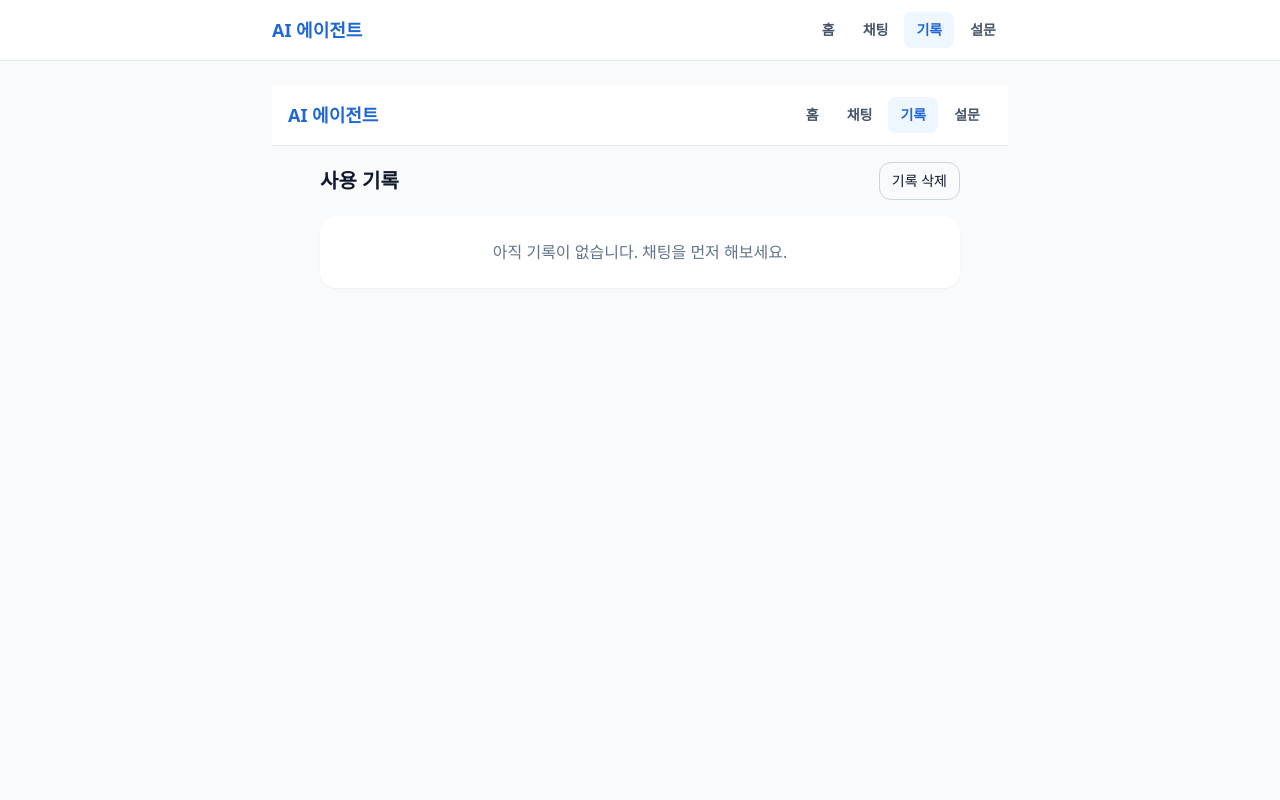
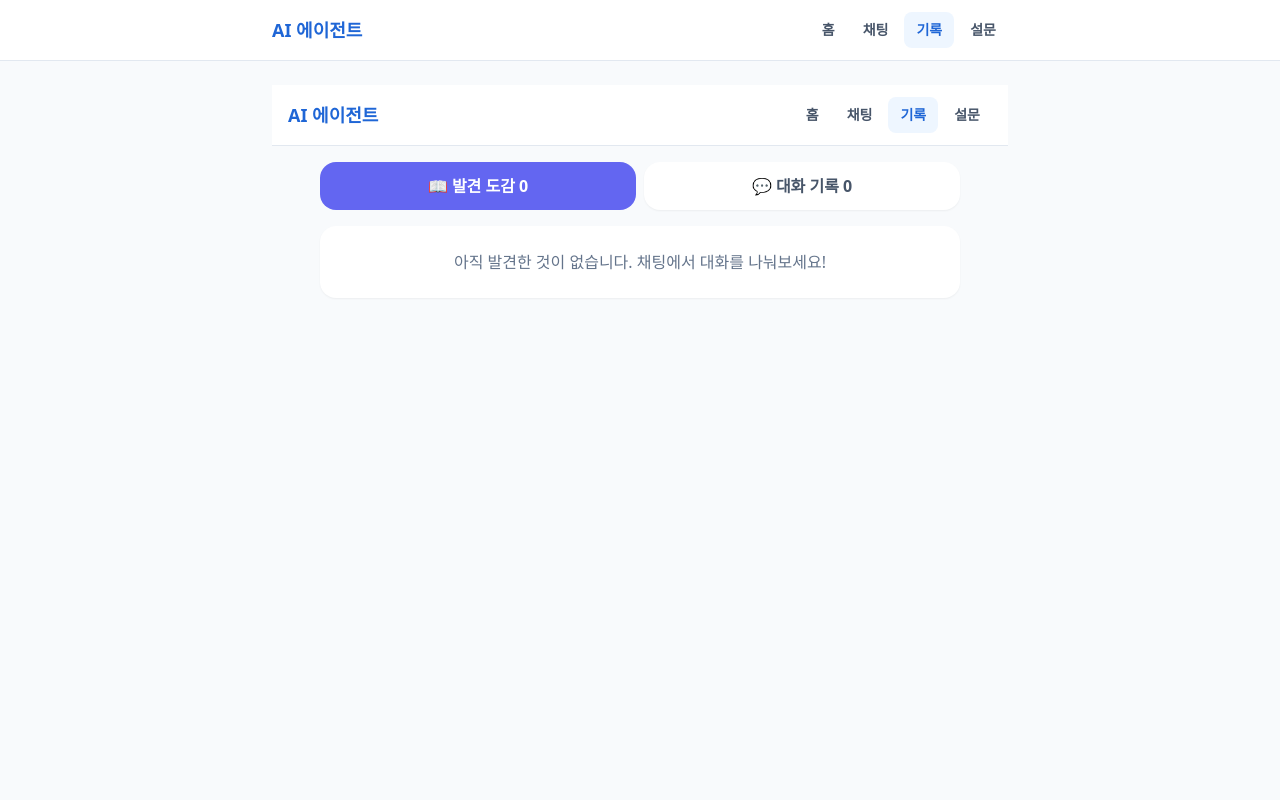
Before and after one commit to hyunguykorea/agent-site, a Next.js app: page /history in a window 1280 px wide. Shown: the top 800 px of the page. Built offline with nearby package versions, Linux system fonts and the light colour scheme.

Commit message:
Add files via upload

```diff
--- a/pages/history.tsx
+++ b/pages/history.tsx
@@ -1,21 +1,107 @@
-// 파일 위치: pages/history.tsx  (기존 파일 덮어쓰기 — historyStore.ts 와 함수 이름을 맞추기 위함)
+// 파일 위치: pages/history.tsx  (기존 파일 덮어쓰기)
+// 목적: "발견 도감"과 "대화 기록"을 한 페이지에서 탭으로 확인. 저장소는 localStorage 라 영구 유지됩니다.
+
 import { useEffect, useState } from 'react';
 import NavBar from '@/components/NavBar';
 import { loadHistory, clearHistory, type HistoryItem } from '@/lib/historyStore';
+import {
+  loadDiscoveries,
+  clearDiscoveries,
+  groupByCategory,
+  type Discovery,
+} from '@/lib/discoveryStore';
 
 export default function HistoryPage() {
+  const [tab, setTab] = useState<'dex' | 'log'>('dex');
+  const [dex, setDex] = useState<Discovery[]>([]);
   const [items, setItems] = useState<HistoryItem[]>([]);
 
   useEffect(() => {
+    setDex(loadDiscoveries());
     setItems(loadHistory());
   }, []);
+
+  const grouped = groupByCategory(dex);
+  const categories = Object.keys(grouped).sort();
 
   return (
     <main className="min-h-screen bg-slate-50">
       <NavBar />
       <div className="mx-auto w-full max-w-2xl p-4">
-        <div className="mb-4 flex items-center justify-between">
-          <h1 className="text-xl font-bold">사용 기록</h1>
+        {/* 탭 */}
+        <div className="mb-4 flex gap-2">
+          <button
+            onClick={() => setTab('dex')}
+            className={
+              'flex-1 rounded-2xl px-4 py-3 font-semibold ' +
+              (tab === 'dex' ? 'bg-indigo-500 text-white' : 'bg-white text-slate-600 shadow-sm')
+            }
+          >
+            📖 발견 도감 {dex.length}
+          </button>
+          <button
+            onClick={() => setTab('log')}
+            className={
+              'flex-1 rounded-2xl px-4 py-3 font-semibold ' +
+              (tab === 'log' ? 'bg-indigo-500 text-white' : 'bg-white text-slate-600 shadow-sm')
+            }
+          >
+            💬 대화 기록 {items.length}
+          </button>
+        </div>
+
+        {tab === 'dex' ? (
+          dex.length === 0 ? (
+            <p className="rounded-2xl bg-white p-6 text-center text-slate-500 shadow-sm">
+              아직 발견한 것이 없습니다. 채팅에서 대화를 나눠보세요!
+            </p>
+          ) : (
+            <>
+              <div className="mb-3 flex justify-end">
+                <button
+                  onClick={() => {
+                    if (!confirm('도감을 모두 비울까요?')) return;
+                    clearDiscoveries();
+                    setDex([]);
+                  }}
+                  className="rounded-xl border border-slate-300 px-3 py-2 text-sm"
+                >
+                  도감 비우기
+                </button>
+              </div>
+              {categories.map((cat) => (
+                <section key={cat} className="mb-5">
+                  <h2 className="mb-2 text-sm font-bold text-slate-500">
+                    {cat} · {grouped[cat].length}개
+                  </h2>
+                  <div className="grid gap-3 sm:grid-cols-2">
+                    {grouped[cat]
+                      .slice()
+                      .reverse()
+                      .map((d) => (
+                        <article key={d.id} className="rounded-2xl bg-white p-4 shadow-sm">
+                          <div className="mb-1 inline-block rounded-full bg-amber-100 px-2 py-0.5 text-xs font-semibold text-amber-700">
+                            {d.category}
+                          </div>
+                          <h3 className="font-bold text-slate-800">{d.title}</h3>
+                          <p className="mt-1 text-sm leading-relaxed text-slate-600">{d.body}</p>
+                          <div className="mt-2 text-xs text-slate-400">
+                            {new Date(d.at).toLocaleString('ko-KR')}
+                          </div>
+                        </article>
+                      ))}
+                  </div>
+                </section>
+              ))}
+            </>
+          )
+        ) : items.length === 0 ? (
+          <p className="rounded-2xl bg-white p-6 text-center text-slate-500 shadow-sm">
+            아직 기록이 없습니다.
+          </p>
+        ) : (
+          <>
+            <div className="mb-3 flex justify-end">
               <button
                 onClick={() => {
                   clearHistory();
@@ -26,12 +112,6 @@ export default function HistoryPage() {
                 기록 삭제
               </button>
             </div>
-
-        {items.length === 0 ? (
-          <p className="rounded-2xl bg-white p-6 text-center text-slate-500 shadow-sm">
-            아직 기록이 없습니다. 채팅을 먼저 해보세요.
-          </p>
-        ) : (
             <ul className="space-y-2">
               {items
                 .slice()
@@ -46,6 +126,7 @@ export default function HistoryPage() {
                   </li>
                 ))}
             </ul>
+          </>
         )}
       </div>
     </main>
```
Lines whose indentation alone changed are shown as unchanged.
